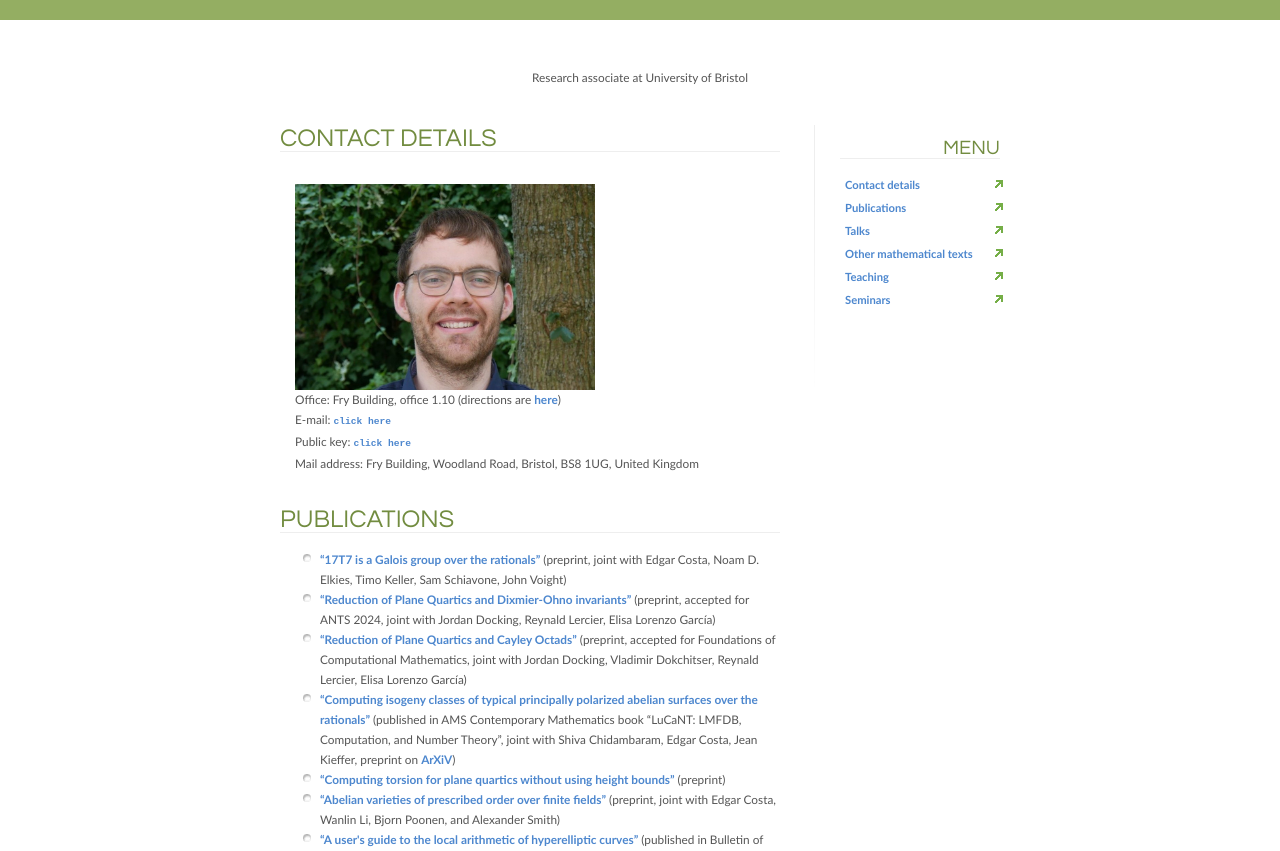
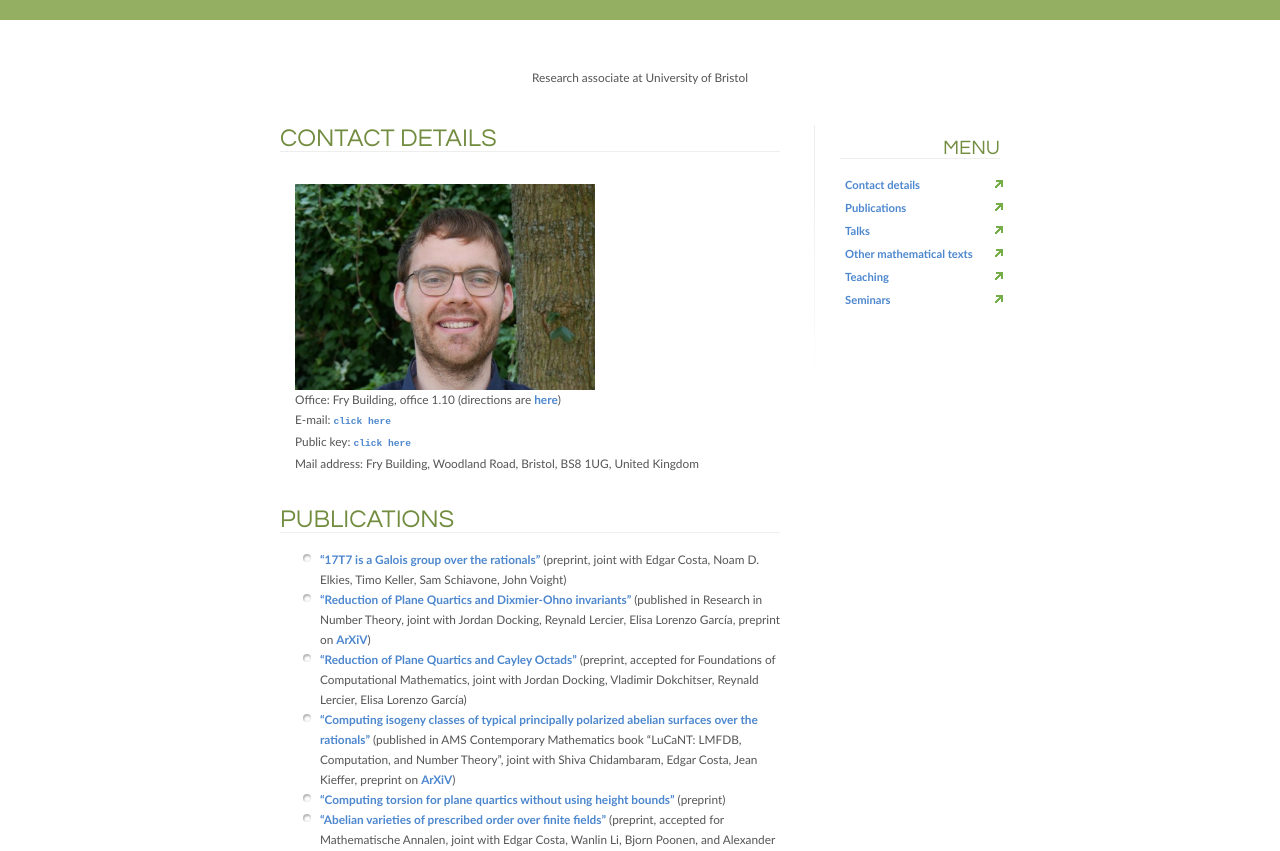
Before and after one commit to rbommel/rbommel.github.io, a plain HTML site: page index.htm in a window 1280 px wide. Shown: the part 101-952 px from the top of the page. Drawn offline with Linux system fonts and the light colour scheme.

Commit message:
Update paper status

```diff
--- a/index.htm
+++ b/index.htm
@@ -65,13 +65,13 @@
 
 						<ul>
 							<li><a href="https://arxiv.org/abs/2411.07857">&#8220;17T7 is a Galois group over the rationals&#8221;</a> (preprint, joint with Edgar Costa, Noam D. Elkies, Timo Keller, Sam Schiavone, John Voight)</li>
-							<li><a href="https://arxiv.org/abs/2401.13902">&#8220;Reduction of Plane Quartics and Dixmier-Ohno invariants&#8221;</a> (preprint, accepted for ANTS 2024, joint with Jordan Docking, Reynald Lercier, Elisa Lorenzo Garc&iacute;a)</li>
+							<li><a href="https://doi.org/10.1007/s40993-024-00590-x">&#8220;Reduction of Plane Quartics and Dixmier-Ohno invariants&#8221;</a> (published in Research in Number Theory, joint with Jordan Docking, Reynald Lercier, Elisa Lorenzo Garc&iacute;a, preprint on <a href="https://arxiv.org/abs/2401.13902">ArXiV</a>)</li>
 							<li><a href="https://arxiv.org/abs/2309.17381">&#8220;Reduction of Plane Quartics and Cayley Octads&#8221;</a> (preprint, accepted for Foundations of Computational Mathematics, joint with Jordan Docking, Vladimir Dokchitser, Reynald Lercier, Elisa Lorenzo Garc&iacute;a)</li>
 							<li><a href="https://doi.org/10.1090/conm/796/16002">&#8220;Computing isogeny classes of typical principally polarized abelian surfaces over the rationals&#8221;</a> (published in AMS Contemporary Mathematics book &#8220;LuCaNT: LMFDB, Computation, and Number Theory&#8221;, joint with Shiva Chidambaram, Edgar Costa, Jean Kieffer, preprint on <a href="https://arxiv.org/abs/2301.10118">ArXiV</a>)</li>
 							<li><a href="https://arxiv.org/abs/2301.08312">&#8220;Computing torsion for plane quartics without using height bounds&#8221;</a> (preprint)</li>
-							<li><a href="https://arxiv.org/abs/2106.13651">&#8220;Abelian varieties of prescribed order over finite fields&#8221;</a> (preprint, joint with Edgar Costa, Wanlin Li, Bjorn Poonen, and Alexander Smith)</li>
+							<li><a href="https://arxiv.org/abs/2106.13651">&#8220;Abelian varieties of prescribed order over finite fields&#8221;</a> (preprint, accepted for Mathematische Annalen, joint with Edgar Costa, Wanlin Li, Bjorn Poonen, and Alexander Smith)</li>
 							<li><a href="https://doi.org/10.1112/blms.12604">&#8220;A user&apos;s guide to the local arithmetic of hyperelliptic curves&#8221;</a> (published in Bulletin of the London Mathematical Society, preprint on <a href="https://arxiv.org/abs/2007.01749">ArXiv</a>, joint with Alex J. Best, L. Alexander Betts, Matthew Bisatt, Vladimir Dokchitser, Omri Faraggi, Sabrina Kunzweiler, C&eacute;line Maistret, Adam Morgan, Simone Muselli, and Sarah Nowell)</li>
-							<li><a href="https://www.doi.org/10.1007/978-3-030-80914-0_6">&#8220;Efficient computation of BSD invariants in genus 2&#8221;</a> (published in Simons Symposia, Arithmetic Geometry, Number Theory, and Computation, preprint on <a href="https://arxiv.org/abs/2002.04667">ArXiv</a>)</li>
+							<li><a href="https://doi.org/10.1007/978-3-030-80914-0_6">&#8220;Efficient computation of BSD invariants in genus 2&#8221;</a> (published in Simons Symposia, Arithmetic Geometry, Number Theory, and Computation, preprint on <a href="https://arxiv.org/abs/2002.04667">ArXiv</a>)</li>
 							<li><a href="https://doi.org/10.1112/jlms.12847">&#8220;Boundedness in families with applications to arithmetic hyperbolicity&#8221;</a> (published in Journal of the London Mathematical Society, preprint on <a href="https://arxiv.org/abs/1907.11225">ArXiv</a>, joint with Ariyan Javanpeykar and Ljudmila Kamenova)</li>
 							<li><a href="https://doi.org/10.1090/mcom/3441">&#8220;Explicit arithmetic intersection theory and computation of N&eacute;ron-Tate heights&#8221;</a> (published in Math. Comp., preprint on <a href="https://arxiv.org/abs/1809.06791">ArXiv</a>, joint with David Holmes and Steffen M&uuml;ller)</li>
 							<li><a href="https://hdl.handle.net/1887/66673">&#8220;Models of curves: The Birch and Swinnerton-Dyer conjecture &amp; ordinary reduction&#8221;</a>, PhD thesis</li>
```
